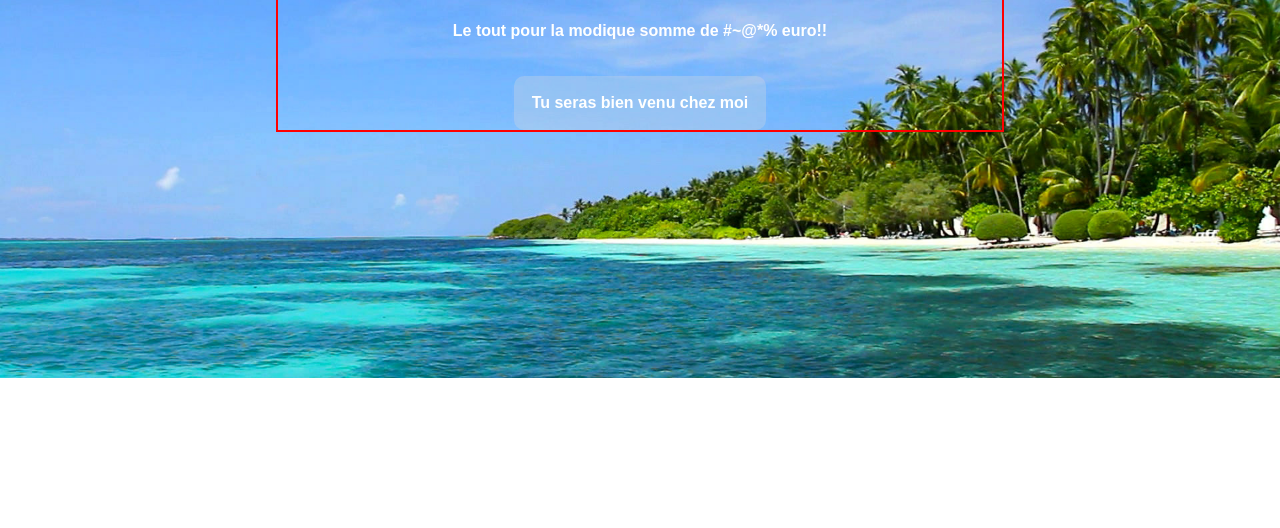
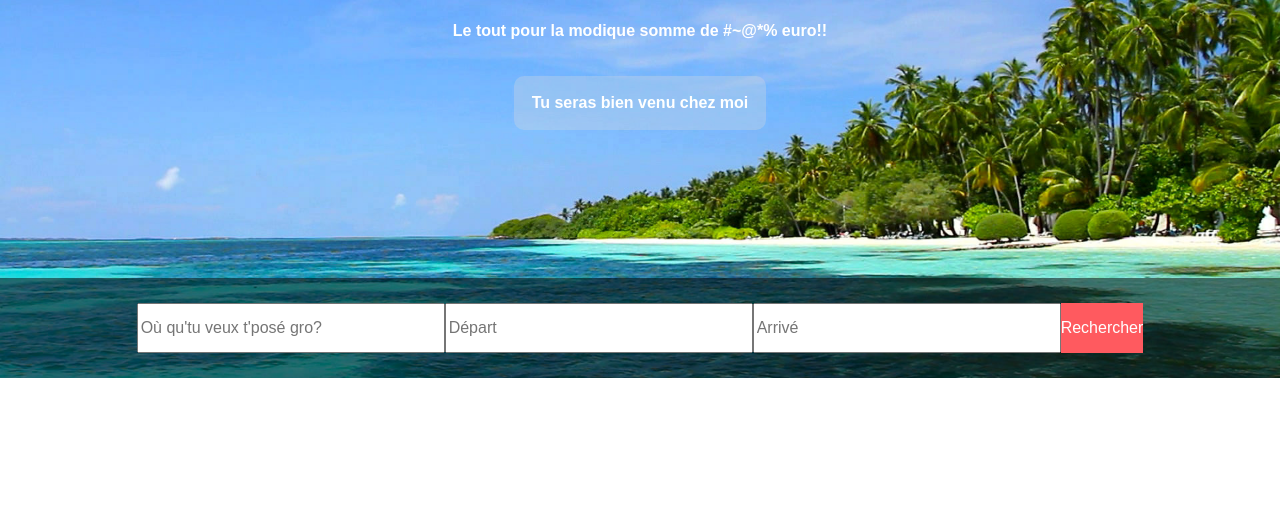
Before and after one commit to yoannlg/airbnb, a plain HTML site: page index.html in a window 1280 px wide. Shown: the part 272-800 px from the top of the page. Drawn offline with Linux system fonts and the light colour scheme.

Commit message:
ajout d'hiver vivement l'été

```diff
--- a/css/bouton.css
+++ b/css/bouton.css
@@ -20,13 +20,13 @@
     padding: 18px;
 }
 .btn-color {
-    background-color: #469AE0;
+    background-color: #FF5A5F;
 }
 .btn-lg {
     text-align: center;
     vertical-align: middle;
     text-decoration: none;
-    padding: 15px;
+ /*   padding: 10px;*/
     color: white;
 }
 
--- a/css/style.css
+++ b/css/style.css
@@ -33,16 +33,22 @@ header {
 nav {
 	min-width: 40%;
 	display: flex;
-	justify-content: flex-end;
+	/*border:2px solid black;*/
+
+}
+#logo{
+	/*border:2px solid green;*/
 }
 #logo img{
 	width: 50%;
+	/*border:2px solid green;*/
 }
 #nav-bar {
 	width: 100%;
 	display: flex;
 	justify-content: space-around;
 	list-style: none;
+	/*border:2px solid pink;*/
 }
 #nav-bar a {
 	text-decoration: none;
@@ -63,5 +69,26 @@ nav {
 	align-items: center;
 	flex-direction: column;
 	font-weight: bold;
-	border:2px solid red;
+	/*border:2px solid red;*/
 }
+
+#footer-du-header-en-gros-c-est-le-bas-de-page-du-haut-de-la-page {
+	background-color: rgba(0,0,0,0.5);
+	width: 100%;
+	min-height: 100px;
+	/*border: 3px solid green;*/
+}
+#form {
+	width: 80%;
+	min-height: auto;
+	display: flex;
+	justify-content: center;
+	/*border: 5px solid orange;*/
+}
+form {
+	display: flex;
+	justify-content: center;
+}
+input {
+	width: 300px;
+}
--- a/index.html
+++ b/index.html
@@ -25,11 +25,25 @@
 			</div>
 			<div id="titre"class="center">
 				<div id="centralisation-du-centrage-au-milieu-du-centre-de-la-div-central-le-tout-centre">
-					<h1>Wesh bien ou bien azi rentre c'est open</h1>
+					<h1>Wesh bien où bien azi rentre c'est open</h1>
 					<p>Le tout pour la modique somme de #~@*% euro!!</p>
 					<div class="btn btn-treehouse"><a href="https://youtu.be/XA-wYNi1dsI?t=1m5s">Tu seras bien venu chez moi</a>
+					</div>
 				</div>
+			</div>
+			<div id="footer-du-header-en-gros-c-est-le-bas-de-page-du-haut-de-la-page" class="center">
+				<div id="form">
+					<form method="post" action="traitement.php">
+						<label for="lieu"></label>
+						<input type="text" name="lieu" id="lieu" placeholder="Où qu'tu veux t'posé gro?">
+						<input type="text" placeholder="Départ">
+						<input type="text"  placeholder="Arrivé">
+						<div id="bouton" class="btn-lg btn-color">
+							<p>Rechercher</p>
 
+						</div>
+					</form>
+				</div>
 			</div>
 		</header>
 	</div>
```
